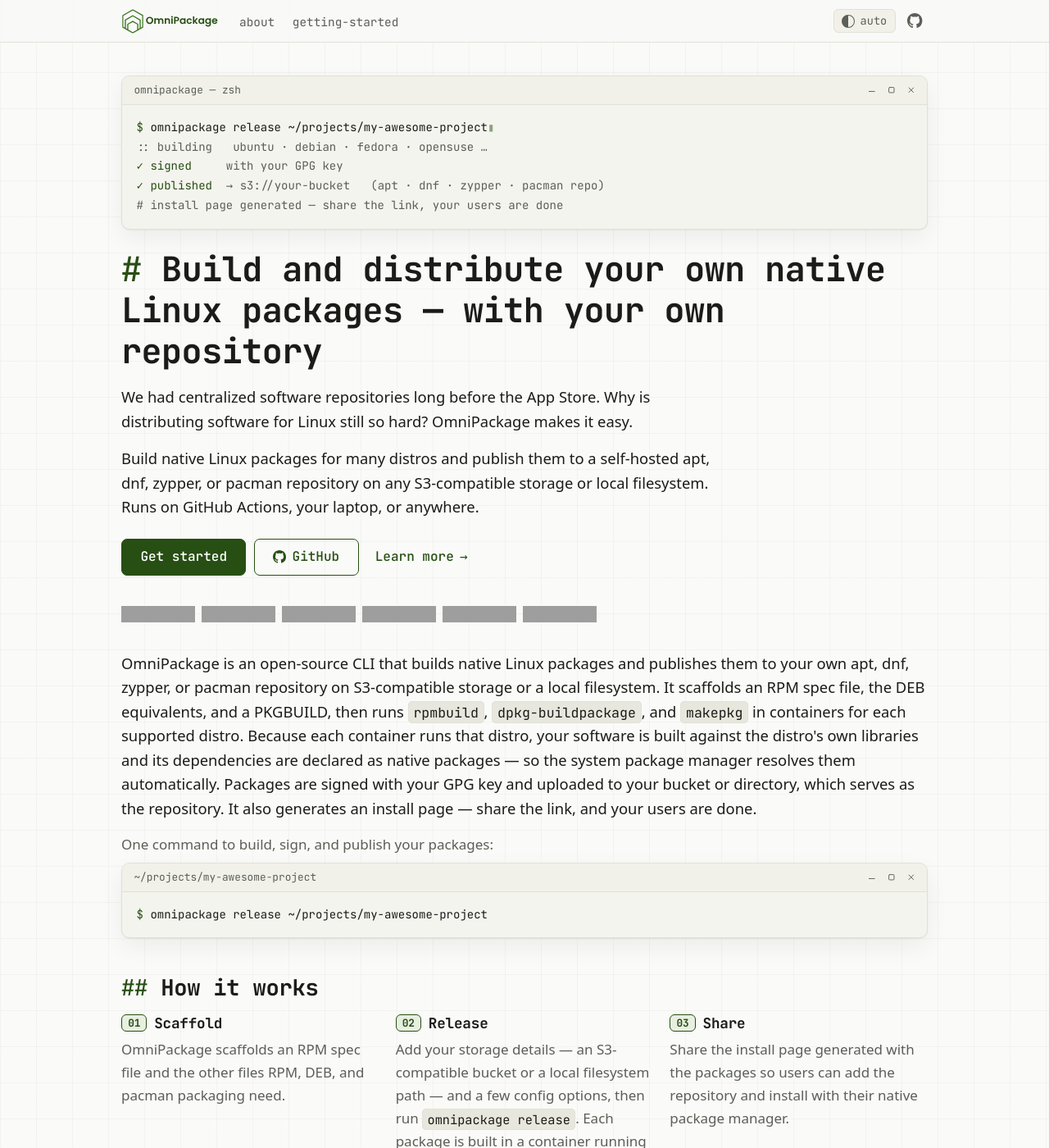
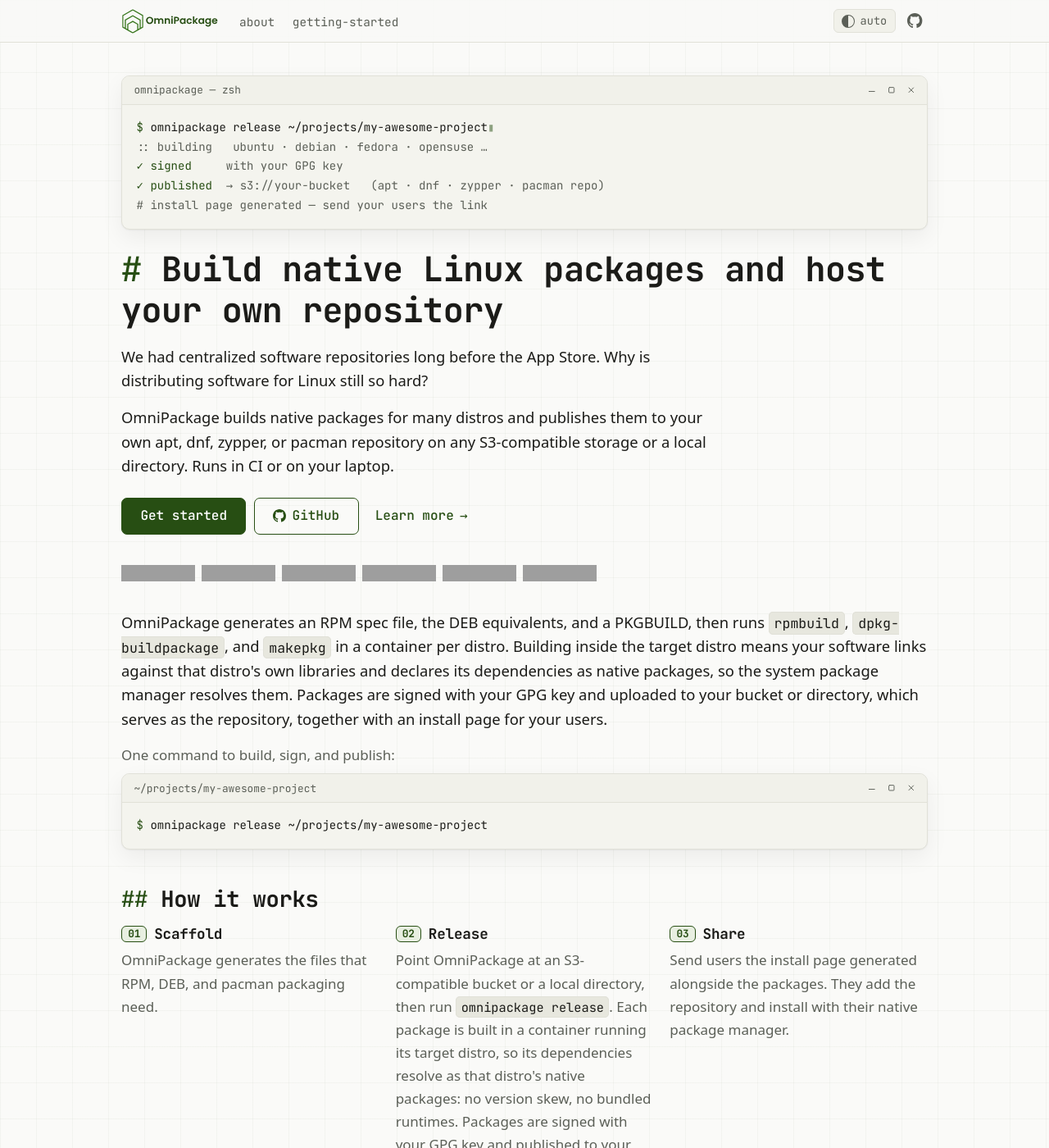
Before and after one commit to omnipackage/.github, a Jekyll site: the page built from index.html, in a window 1280 px wide and 1400 px high. Shown: the whole window at 82% size. Built offline with Jekyll 4.4.1, drawn with Linux system fonts in a browser that asks for light colours; some of the changed text lies outside the part shown; grey boxes are pictures that could not be loaded.

Commit message:
proofread

```diff
--- a/_config.yml
+++ b/_config.yml
@@ -21,10 +21,10 @@
 title: OmniPackage
 tagline: Linux packaging made easy
 description: >-
-  OmniPackage is an open source tool for building and distributing your own
-  native Linux packages. Build for many distros using native package
-  managers, sign with GPG, and host your own repository on any S3-compatible
-  storage or your local filesystem. Runs in CI, on your laptop, or anywhere else.
+  OmniPackage is an open source CLI for building and distributing your own
+  native Linux packages. Build for many distros, sign with GPG, and publish
+  to a repository you host yourself on any S3-compatible storage or a local
+  directory. Runs in CI or on your laptop.
 url: "https://omnipackage.org"
 docs_url: "https://docs.omnipackage.org"
 github_org_url: "https://github.com/omnipackage"
--- a/index.html
+++ b/index.html
@@ -2,8 +2,9 @@
 layout: default
 title: Build native Linux packages and host your own repository
 description: >-
-  OmniPackage is an open-source CLI that builds native Linux packages and
-  hosts your own apt, dnf, zypper, and pacman repository on any S3-compatible storage or your local filesystem.
+  OmniPackage is an open source CLI that builds native Linux packages and
+  publishes them to your own apt, dnf, zypper, or pacman repository on any
+  S3-compatible storage or a local directory.
 json_ld: >-
   {
     "@type": "HowTo",
@@ -14,19 +15,19 @@
         "@type": "HowToStep",
         "position": 1,
         "name": "Scaffold",
-        "text": "Use the omnipackage CLI to scaffold an RPM spec file, the equivalent files for DEB packaging, and a PKGBUILD for pacman."
+        "text": "Run the omnipackage CLI to generate an RPM spec file, the equivalent files for DEB packaging, and a PKGBUILD for pacman."
       },
       {
         "@type": "HowToStep",
         "position": 2,
         "name": "Release",
-        "text": "Point OmniPackage at an S3-compatible bucket or a local filesystem path, set a few config options, then run omnipackage release. Each package is built in a container running its target distro, so its dependencies resolve as that distro's native packages — guaranteed solved, with no version skew or bundled runtimes. Packages are signed with your GPG key and published to your repository."
+        "text": "Point OmniPackage at an S3-compatible bucket or a local directory and run omnipackage release. Each package is built in a container running its target distro, so its dependencies resolve as that distro's native packages. Packages are signed with your GPG key and published to your repository."
       },
       {
         "@type": "HowToStep",
         "position": 3,
         "name": "Share",
-        "text": "Share the install page generated alongside the packages so your users can add the repository and install your software with apt, dnf, zypper, or pacman."
+        "text": "Send users the install page generated alongside the packages. They add the repository and install your software with apt, dnf, zypper, or pacman."
       }
     ]
   },
@@ -38,7 +39,7 @@
         "name": "Does OmniPackage require Docker?",
         "acceptedAnswer": {
           "@type": "Answer",
-          "text": "No. Podman works too and is recommended — it is the most-tested runtime. Docker is supported as well. Either is auto-detected; you can force one with the --container-runtime flag."
+          "text": "No. Podman works too and is recommended, since it is the most tested. Either runtime is auto-detected; force one with the --container-runtime flag."
         }
       },
       {
@@ -54,7 +55,7 @@
         "name": "How is OmniPackage different from Snap, Flatpak, or AppImage?",
         "acceptedAnswer": {
           "@type": "Answer",
-          "text": "Snap and Flatpak ship their own runtimes; AppImage bundles dependencies. OmniPackage builds native Linux packages so users install with apt, dnf, zypper, or pacman — no extra runtime, no sandbox, no separate installer. Updates arrive through the system package manager alongside everything else."
+          "text": "Snap and Flatpak ship their own runtimes; AppImage bundles dependencies. OmniPackage builds native packages, so users install with apt, dnf, zypper, or pacman and get updates through the system package manager alongside everything else."
         }
       },
       {
@@ -62,7 +63,7 @@
         "name": "What architectures does OmniPackage support?",
         "acceptedAnswer": {
           "@type": "Answer",
-          "text": "Packages are built for the host's architecture. All supported base images except Arch Linux are multiarch, so both x86_64 and ARM64 work — run OmniPackage on the architecture you want the packages to target."
+          "text": "Packages are built for the build host's architecture. Every supported base image except Arch Linux is multiarch, so run OmniPackage on the architecture you want to target: x86_64 or ARM64."
         }
       },
       {
@@ -70,7 +71,7 @@
         "name": "Can I host the apt or yum repository on AWS, Cloudflare R2, or MinIO?",
         "acceptedAnswer": {
           "@type": "Answer",
-          "text": "Yes. OmniPackage publishes to any S3-compatible storage or a local filesystem path. Cloudflare R2 is recommended for free egress; AWS S3 and MinIO also work, as does any other S3-compatible service. The bucket (or local directory) serves as a self-hosted apt, dnf, zypper, or pacman repository."
+          "text": "Yes. OmniPackage publishes to any S3-compatible storage or a local directory. Cloudflare R2 is recommended for its free egress; AWS S3 and MinIO work too. The bucket or directory is the repository."
         }
       },
       {
@@ -78,7 +79,7 @@
         "name": "Is OmniPackage free?",
         "acceptedAnswer": {
           "@type": "Answer",
-          "text": "Yes. OmniPackage is free and open-source software, licensed under GPL-3.0."
+          "text": "Yes, free and open source under GPL-3.0."
         }
       }
     ]
@@ -95,14 +96,14 @@
 <span class="term-comment">:: building   ubuntu · debian · fedora · opensuse …</span>
 <span class="term-ok">✓ signed</span>     <span class="term-comment">with your GPG key</span>
 <span class="term-ok">✓ published</span>  <span class="term-comment">→ s3://your-bucket   (apt · dnf · zypper · pacman repo)</span>
-<span class="term-comment"># install page generated — share the link, your users are done</span></pre>
+<span class="term-comment"># install page generated — send your users the link</span></pre>
   </div>
 
-  <h1>Build and distribute your own native Linux packages — with your own repository</h1>
+  <h1>Build native Linux packages and host your own repository</h1>
 
-  <p class="lead">We had centralized software repositories long before the App Store. Why is distributing software for Linux still so hard? OmniPackage makes it easy.</p>
+  <p class="lead">We had centralized software repositories long before the App Store. Why is distributing software for Linux still so hard?</p>
 
-  <p class="lead">Build native Linux packages for many distros and publish them to a self-hosted apt, dnf, zypper, or pacman repository on any S3-compatible storage or local filesystem. Runs on GitHub Actions, your laptop, or anywhere.</p>
+  <p class="lead">OmniPackage builds native packages for many distros and publishes them to your own apt, dnf, zypper, or pacman repository on any S3-compatible storage or a local directory. Runs in CI or on your laptop.</p>
 
   <div class="cta-group">
     <a href="{{ site.getting_started_url }}" target="_blank" class="btn btn-lg btn-primary">Get started</a>
@@ -139,10 +140,10 @@
 
 <div class="content">
   <p class="lead">
-    OmniPackage is an open-source CLI that builds native Linux packages and publishes them to your own apt, dnf, zypper, or pacman repository on S3-compatible storage or a local filesystem. It scaffolds an RPM spec file, the DEB equivalents, and a PKGBUILD, then runs <code>rpmbuild</code>, <code>dpkg-buildpackage</code>, and <code>makepkg</code> in containers for each supported distro. Because each container runs that distro, your software is built against the distro's own libraries and its dependencies are declared as native packages — so the system package manager resolves them automatically. Packages are signed with your GPG key and uploaded to your bucket or directory, which serves as the repository. It also generates an install page — share the link, and your users are done.
+    OmniPackage generates an RPM spec file, the DEB equivalents, and a PKGBUILD, then runs <code>rpmbuild</code>, <code>dpkg-buildpackage</code>, and <code>makepkg</code> in a container per distro. Building inside the target distro means your software links against that distro's own libraries and declares its dependencies as native packages, so the system package manager resolves them. Packages are signed with your GPG key and uploaded to your bucket or directory, which serves as the repository, together with an install page for your users.
   </p>
 
-  <p class="muted" style="margin-bottom:.5rem;">One command to build, sign, and publish your packages:</p>
+  <p class="muted" style="margin-bottom:.5rem;">One command to build, sign, and publish:</p>
   <div class="terminal">
     <div class="terminal-bar">
       <span class="terminal-title">~/projects/my-awesome-project</span>
@@ -156,22 +157,22 @@
     <ol class="steps grid grid-3">
       <li>
         <h3><span class="step-num">01</span>Scaffold</h3>
-        <p class="muted mb-0">OmniPackage scaffolds an RPM spec file and the other files RPM, DEB, and pacman packaging need.</p>
+        <p class="muted mb-0">OmniPackage generates the files that RPM, DEB, and pacman packaging need.</p>
       </li>
       <li>
         <h3><span class="step-num">02</span>Release</h3>
-        <p class="muted mb-0">Add your storage details — an S3-compatible bucket or a local filesystem path — and a few config options, then run <code>omnipackage release</code>. Each package is built in a container running its target distro, so it links against that distro's own libraries and its dependencies resolve as native packages — guaranteed solved, with no version skew or bundled runtimes. Packages are signed with your GPG key and published to your repository.</p>
+        <p class="muted mb-0">Point OmniPackage at an S3-compatible bucket or a local directory, then run <code>omnipackage release</code>. Each package is built in a container running its target distro, so its dependencies resolve as that distro's native packages: no version skew, no bundled runtimes. Packages are signed with your GPG key and published to your repository.</p>
       </li>
       <li>
         <h3><span class="step-num">03</span>Share</h3>
-        <p class="muted mb-0">Share the install page generated with the packages so users can add the repository and install with their native package manager.</p>
+        <p class="muted mb-0">Send users the install page generated alongside the packages. They add the repository and install with their native package manager.</p>
       </li>
     </ol>
   </section>
 
   <section aria-labelledby="from-users-perspective">
     <h2 id="from-users-perspective">From your users' perspective</h2>
-    <p class="muted">On the latest Ubuntu, for example, four commands add the repository and install your package:</p>
+    <p class="muted">On Ubuntu, four commands add the repository and install your package:</p>
     <div class="terminal">
       <div class="terminal-bar">
         <span class="terminal-title">user@ubuntu:~$</span>
@@ -182,12 +183,12 @@
 sudo apt-get update
 sudo apt-get install omnipackage</code></pre>
     </div>
-    <p class="muted">Users do this once. After that, updates arrive through <code>apt upgrade</code> alongside everything else from the official Ubuntu repos — no extra steps, no separate updater. The same applies on Debian, Fedora, openSUSE, Arch, and the other supported distros, each through its native package manager.</p>
+    <p class="muted">Users run this once. After that, updates arrive through <code>apt upgrade</code> alongside everything else from the official Ubuntu repos. The same works on Debian, Fedora, openSUSE, Arch, and the rest, each through its native package manager.</p>
   </section>
 
   <section aria-labelledby="supported-distros-heading">
     <h2 id="supported-distros-heading">Supported distros</h2>
-    <p class="muted">Packages are built for the build host's architecture. All supported base images except Arch Linux are multiarch, so both <code>x86_64</code> and <code>ARM64</code> work.</p>
+    <p class="muted">Packages are built for the build host's architecture. Every supported base image except Arch Linux is multiarch, so both <code>x86_64</code> and <code>ARM64</code> work.</p>
 
     <div id="supported-distros">
       <p class="muted"><span class="spinner" role="status" aria-hidden="true"></span>Loading supported distros…</p>
@@ -202,18 +203,18 @@
   <section aria-labelledby="no-lock-in">
     <h2 id="no-lock-in">No vendor lock-in</h2>
     <ul class="feature-list">
-      <li>{% include icons/check2.svg.html class="ico-ok" %}<span><a href="{{ site.github_repo_url }}" target="_blank" rel="noopener">Open source</a> and not tied to any cloud or hosting provider</span></li>
-      <li>{% include icons/check2.svg.html class="ico-ok" %}<span>Host repositories on your own S3 bucket — AWS S3, Cloudflare R2 (recommended for free egress), MinIO, or any S3-compatible service — or a local filesystem path</span></li>
-      <li>{% include icons/check2.svg.html class="ico-ok" %}<span>No subscriptions, registrations, or credit cards</span></li>
+      <li>{% include icons/check2.svg.html class="ico-ok" %}<span><a href="{{ site.github_repo_url }}" target="_blank" rel="noopener">Open source</a>, not tied to any cloud or hosting provider</span></li>
+      <li>{% include icons/check2.svg.html class="ico-ok" %}<span>Publish to your own S3 bucket — AWS S3, Cloudflare R2 (free egress), MinIO, any S3-compatible service — or a local directory</span></li>
+      <li>{% include icons/check2.svg.html class="ico-ok" %}<span>No subscriptions, accounts, or credit cards</span></li>
     </ul>
   </section>
 
   <section aria-labelledby="not-do">
     <h2 id="not-do">What OmniPackage doesn't do</h2>
     <ul class="feature-list">
-      <li>{% include icons/x.svg.html class="ico-no" %}<span>Build new package formats. RPM, DEB, and pacman only — Flatpak, Snap, AppImage, AUR, and Nix are different bets.</span></li>
-      <li>{% include icons/x.svg.html class="ico-no" %}<span>Host your repository. You bring the storage — an S3 bucket or a local filesystem path — and in return get no vendor lock-in, with your packages in storage you control.</span></li>
-      <li>{% include icons/x.svg.html class="ico-no" %}<span>Sandbox installed software. Packages run with the same privileges any <code>apt install</code> package gets — no Flatpak-style isolation unless you ship it yourself (e.g. an AppArmor / SELinux profile, or a <code>bwrap</code> / <code>firejail</code> wrapper around your binary).</span></li>
+      <li>{% include icons/x.svg.html class="ico-no" %}<span>Build other package formats. RPM, DEB, and pacman only, not Flatpak, Snap, AppImage, AUR, or Nix.</span></li>
+      <li>{% include icons/x.svg.html class="ico-no" %}<span>Store your packages. You bring an S3 bucket or a local directory, so they stay in storage you control.</span></li>
+      <li>{% include icons/x.svg.html class="ico-no" %}<span>Sandbox anything. Packages run with the same privileges as any <code>apt install</code> package. If you need isolation, ship it yourself: an AppArmor or SELinux profile, or a <code>bwrap</code> / <code>firejail</code> wrapper.</span></li>
     </ul>
   </section>
 
@@ -229,22 +230,22 @@
     <summary>Frequently asked questions</summary>
     <div class="faq">
       <p><strong>Does OmniPackage require Docker?</strong><br>
-      No. Podman works too and is recommended — it is the most-tested runtime. Docker is supported as well. Either is auto-detected; you can force one with the <code>--container-runtime</code> flag.</p>
+      No. Podman works too and is recommended, since it is the most tested. Either runtime is auto-detected; force one with the <code>--container-runtime</code> flag.</p>
 
       <p><strong>Can I distribute proprietary software with OmniPackage?</strong><br>
-      Yes. Unlike official distro repositories, your own OmniPackage repository can host any binaries you want, including closed-source ones.</p>
+      Yes. Unlike official distro repositories, your own repository can host any binaries, including closed-source ones.</p>
 
       <p><strong>How is OmniPackage different from Snap, Flatpak, or AppImage?</strong><br>
-      Snap and Flatpak ship their own runtimes; AppImage bundles dependencies. OmniPackage builds native Linux packages so users install with <code>apt</code>, <code>dnf</code>, <code>zypper</code>, or <code>pacman</code> — no extra runtime, no sandbox, no separate installer. Updates arrive through the system package manager alongside everything else.</p>
+      Snap and Flatpak ship their own runtimes; AppImage bundles dependencies. OmniPackage builds native packages, so users install with <code>apt</code>, <code>dnf</code>, <code>zypper</code>, or <code>pacman</code> and get updates through the system package manager alongside everything else.</p>
 
       <p><strong>What architectures does OmniPackage support?</strong><br>
-      Packages are built for the host's architecture. All supported base images except Arch Linux are multiarch, so both <code>x86_64</code> and <code>ARM64</code> work — run OmniPackage on the architecture you want the packages to target.</p>
+      Packages are built for the build host's architecture. Every supported base image except Arch Linux is multiarch, so run OmniPackage on the architecture you want to target: <code>x86_64</code> or <code>ARM64</code>.</p>
 
       <p><strong>Can I host the apt or yum repository on AWS, Cloudflare R2, or MinIO?</strong><br>
-      Yes. OmniPackage publishes to any S3-compatible storage or a local filesystem path. Cloudflare R2 is recommended for free egress; AWS S3 and MinIO also work, as does any other S3-compatible service. The bucket (or local directory) serves as a self-hosted apt, dnf, zypper, or pacman repository.</p>
+      Yes. OmniPackage publishes to any S3-compatible storage or a local directory. Cloudflare R2 is recommended for its free egress; AWS S3 and MinIO work too. The bucket or directory is the repository.</p>
 
       <p><strong>Is OmniPackage free?</strong><br>
-      Yes. OmniPackage is free and open-source software, licensed under GPL-3.0.</p>
+      Yes, free and open source under GPL-3.0.</p>
     </div>
   </details>
 
```
Also changed, not shown: other parts of index.html (+1 -1 lines), llms.txt (+7 -8 lines), pages/privacy.html (+15 -15 lines), profile/README.md (+2 -2 lines).
